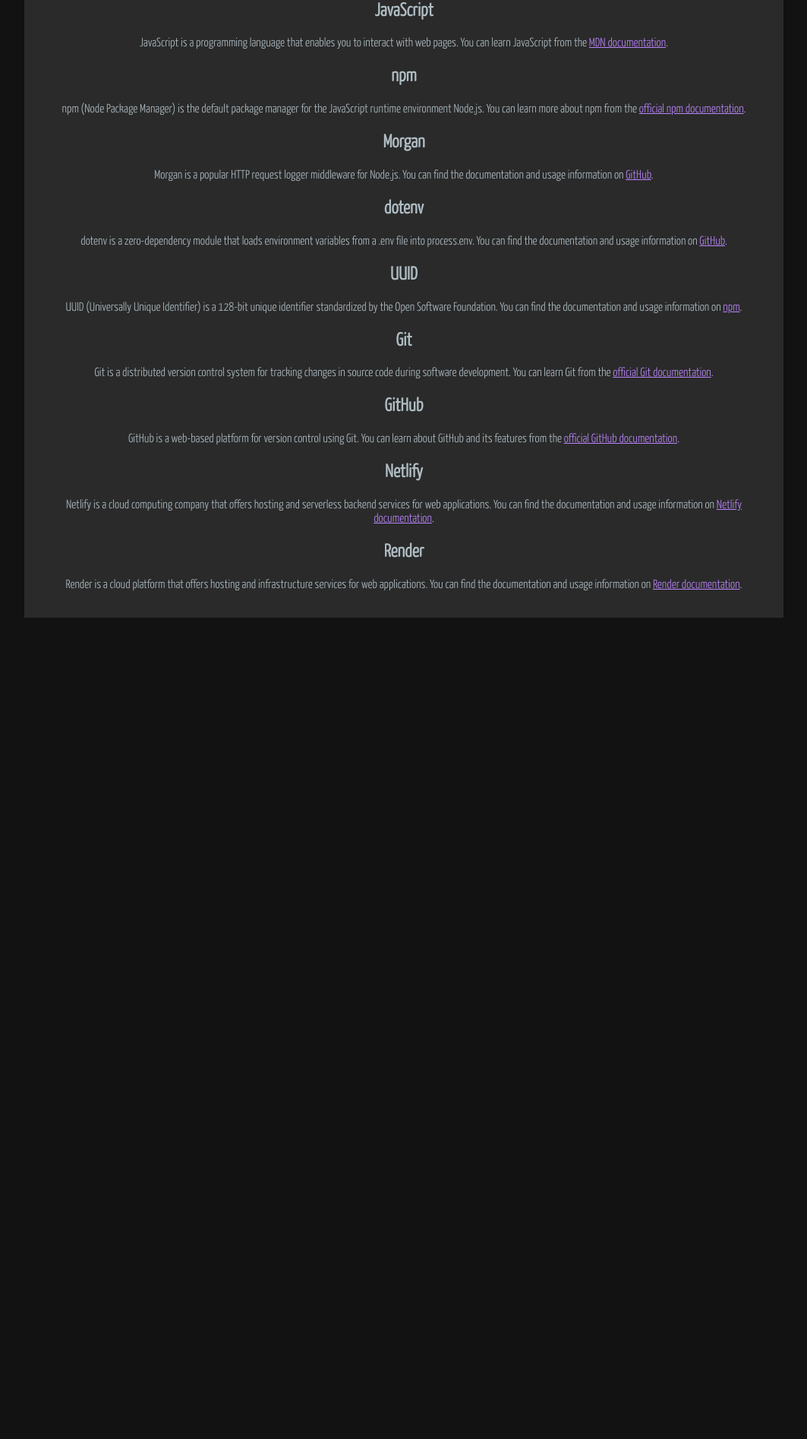
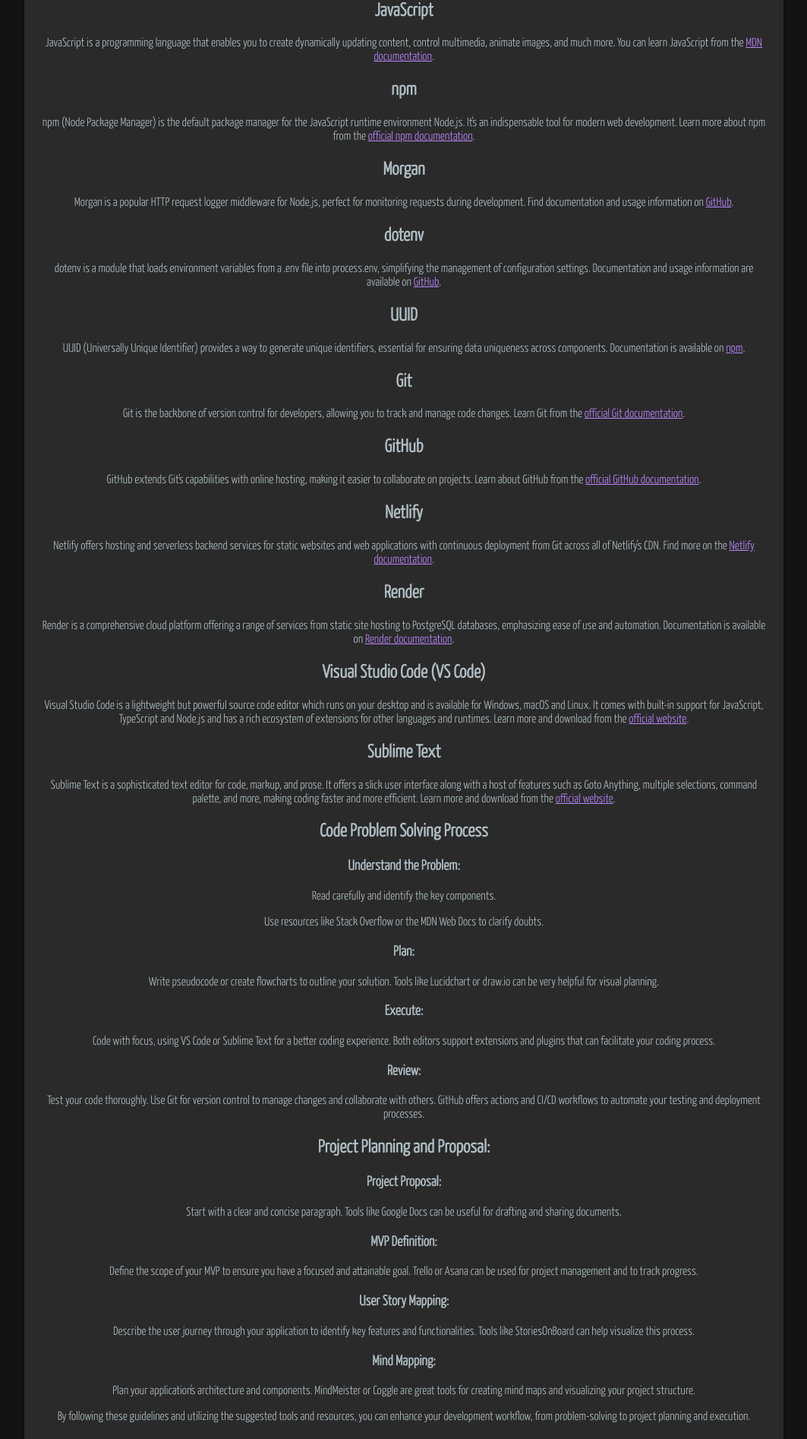
Before and after one commit to MenokoOG/mern_helper_app, a React (Vite) app in the folder client/: page /resources in a window 1280 px wide. Shown: the part 378-2272 px from the top of the page at 76% size, without its empty margins (108-1171 px from the left). Before the commit the page ends 1191 px from the top, so only its background shows below. Built offline with nearby package versions, Linux system fonts and the light colour scheme.

Commit message:
updates 3-6-24

```diff
--- a/client/src/components/Resources.jsx
+++ b/client/src/components/Resources.jsx
@@ -1,14 +1,13 @@
 import React from 'react';
-
 
 const Resources = () => {
   return (
     <>
-
       <main>
         <section className="container">
-          <h1 className="page-title"> Helpful Resources</h1>
+          <h1 className="page-title">Helpful Resources</h1>
           <section className="content">
+            {/* Existing resources */}
             <h2>HTML</h2>
             <p>HTML (HyperText Markup Language) is the standard markup language for creating web pages. You can learn HTML from the <a href="https://developer.mozilla.org/en-US/docs/Web/HTML">Mozilla Developer Network (MDN) documentation</a>.</p>
 
@@ -16,31 +15,69 @@
             <p>CSS (Cascading Style Sheets) is a style sheet language used for describing the presentation of a document written in HTML. You can learn CSS from the <a href="https://developer.mozilla.org/en-US/docs/Web/CSS">MDN documentation</a>.</p>
 
             <h2>JavaScript</h2>
-            <p>JavaScript is a programming language that enables you to interact with web pages. You can learn JavaScript from the <a href="https://developer.mozilla.org/en-US/docs/Web/JavaScript">MDN documentation</a>.</p>
+            <p>JavaScript is a programming language that enables you to create dynamically updating content, control multimedia, animate images, and much more. You can learn JavaScript from the <a href="https://developer.mozilla.org/en-US/docs/Web/JavaScript">MDN documentation</a>.</p>
 
             <h2>npm</h2>
-            <p>npm (Node Package Manager) is the default package manager for the JavaScript runtime environment Node.js. You can learn more about npm from the <a href="https://docs.npmjs.com/">official npm documentation</a>.</p>
+            <p>npm (Node Package Manager) is the default package manager for the JavaScript runtime environment Node.js. It's an indispensable tool for modern web development. Learn more about npm from the <a href="https://docs.npmjs.com/">official npm documentation</a>.</p>
 
             <h2>Morgan</h2>
-            <p>Morgan is a popular HTTP request logger middleware for Node.js. You can find the documentation and usage information on <a href="https://github.com/expressjs/morgan">GitHub</a>.</p>
+            <p>Morgan is a popular HTTP request logger middleware for Node.js, perfect for monitoring requests during development. Find documentation and usage information on <a href="https://github.com/expressjs/morgan">GitHub</a>.</p>
 
             <h2>dotenv</h2>
-            <p>dotenv is a zero-dependency module that loads environment variables from a .env file into process.env. You can find the documentation and usage information on <a href="https://github.com/motdotla/dotenv">GitHub</a>.</p>
+            <p>dotenv is a module that loads environment variables from a .env file into process.env, simplifying the management of configuration settings. Documentation and usage information are available on <a href="https://github.com/motdotla/dotenv">GitHub</a>.</p>
 
             <h2>UUID</h2>
-            <p>UUID (Universally Unique Identifier) is a 128-bit unique identifier standardized by the Open Software Foundation. You can find the documentation and usage information on <a href="https://www.npmjs.com/package/uuid">npm</a>.</p>
+            <p>UUID (Universally Unique Identifier) provides a way to generate unique identifiers, essential for ensuring data uniqueness across components. Documentation is available on <a href="https://www.npmjs.com/package/uuid">npm</a>.</p>
 
             <h2>Git</h2>
-            <p>Git is a distributed version control system for tracking changes in source code during software development. You can learn Git from the <a href="https://git-scm.com/documentation">official Git documentation</a>.</p>
+            <p>Git is the backbone of version control for developers, allowing you to track and manage code changes. Learn Git from the <a href="https://git-scm.com/documentation">official Git documentation</a>.</p>
 
             <h2>GitHub</h2>
-            <p>GitHub is a web-based platform for version control using Git. You can learn about GitHub and its features from the <a href="https://docs.github.com/en">official GitHub documentation</a>.</p>
+            <p>GitHub extends Git's capabilities with online hosting, making it easier to collaborate on projects. Learn about GitHub from the <a href="https://docs.github.com/en">official GitHub documentation</a>.</p>
 
             <h2>Netlify</h2>
-            <p>Netlify is a cloud computing company that offers hosting and serverless backend services for web applications. You can find the documentation and usage information on <a href="https://docs.netlify.com/">Netlify documentation</a>.</p>
+            <p>Netlify offers hosting and serverless backend services for static websites and web applications with continuous deployment from Git across all of Netlify’s CDN. Find more on the <a href="https://docs.netlify.com/">Netlify documentation</a>.</p>
 
             <h2>Render</h2>
-            <p>Render is a cloud platform that offers hosting and infrastructure services for web applications. You can find the documentation and usage information on <a href="https://render.com/docs">Render documentation</a>.</p>
+            <p>Render is a comprehensive cloud platform offering a range of services from static site hosting to PostgreSQL databases, emphasizing ease of use and automation. Documentation is available on <a href="https://render.com/docs">Render documentation</a>.</p>
+
+            {/* New IDE resources */}
+            <h2>Visual Studio Code (VS Code)</h2>
+            <p>Visual Studio Code is a lightweight but powerful source code editor which runs on your desktop and is available for Windows, macOS and Linux. It comes with built-in support for JavaScript, TypeScript and Node.js and has a rich ecosystem of extensions for other languages and runtimes. Learn more and download from the <a href="https://code.visualstudio.com/">official website</a>.</p>
+
+            <h2>Sublime Text</h2>
+            <p>Sublime Text is a sophisticated text editor for code, markup, and prose. It offers a slick user interface along with a host of features such as Goto Anything, multiple selections, command palette, and more, making coding faster and more efficient. Learn more and download from the <a href="https://www.sublimetext.com/">official website</a>.</p>
+
+            {/* Problem Solving Process */}
+            <h2>Code Problem Solving Process</h2>
+            <h3>Understand the Problem:</h3>
+<p>
+Read carefully and identify the key components.</p>
+<p>Use resources like Stack Overflow or the MDN Web Docs to clarify doubts.</p>
+<h3>Plan:</h3>
+<p> Write pseudocode or create flowcharts to outline your solution. Tools like Lucidchart or draw.io can be very helpful for visual planning.</p>
+<h3>Execute:</h3>
+<p> Code with focus, using VS Code or Sublime Text for a better coding experience. Both editors support extensions and plugins that can facilitate your coding process.</p>
+<h3>Review:</h3>
+<p>Test your code thoroughly. Use Git for version control to manage changes and collaborate with others. GitHub offers actions and CI/CD workflows to automate your testing and deployment processes.</p>
+
+            {/* Project Proposal Preparation */}
+            <h2>Project Planning and Proposal:</h2>
+
+<h3>Project Proposal:</h3>  <p>Start with a clear and concise paragraph. Tools like Google Docs can be useful for drafting and sharing documents.</p>
+
+<h3>MVP Definition:</h3><p> Define the scope of your MVP to ensure you have a focused and attainable goal. Trello or Asana can be used for project management and to track progress. </p>
+
+<h3>User Story Mapping:</h3><p> Describe the user journey through your application to identify key features and functionalities. Tools like StoriesOnBoard can help visualize this process. </p>
+
+<h3>Mind Mapping:</h3><p> Plan your application's architecture and components. MindMeister or Coggle are great tools for creating mind maps and visualizing your project structure. </p>
+
+
+<p>By following these guidelines and utilizing the suggested tools and resources, you can enhance your development workflow, from problem-solving to project planning and execution.</p>
+
+            {/* Agile and Scrum */}
+            <h2>Agile and Scrum</h2>
+            <p>Understanding Agile and Scrum is crucial for modern software development. These methodologies promote adaptive planning, evolutionary development, and flexibility. Learn more about Agile from the <a href="https://agilemanifesto.org/">Agile Manifesto</a> and about Scrum from <a href="https://www.scrum.org/resources/what-is-scrum">Scrum.org</a>.</p>
 
             {/* Add more resources as needed */}
           </section>
@@ -48,6 +85,6 @@
       </main>
     </>
   );
-}
+};
 
 export default Resources;
```
Also changed, not shown: 1 other file (tests, documents, lock files or other folders).
